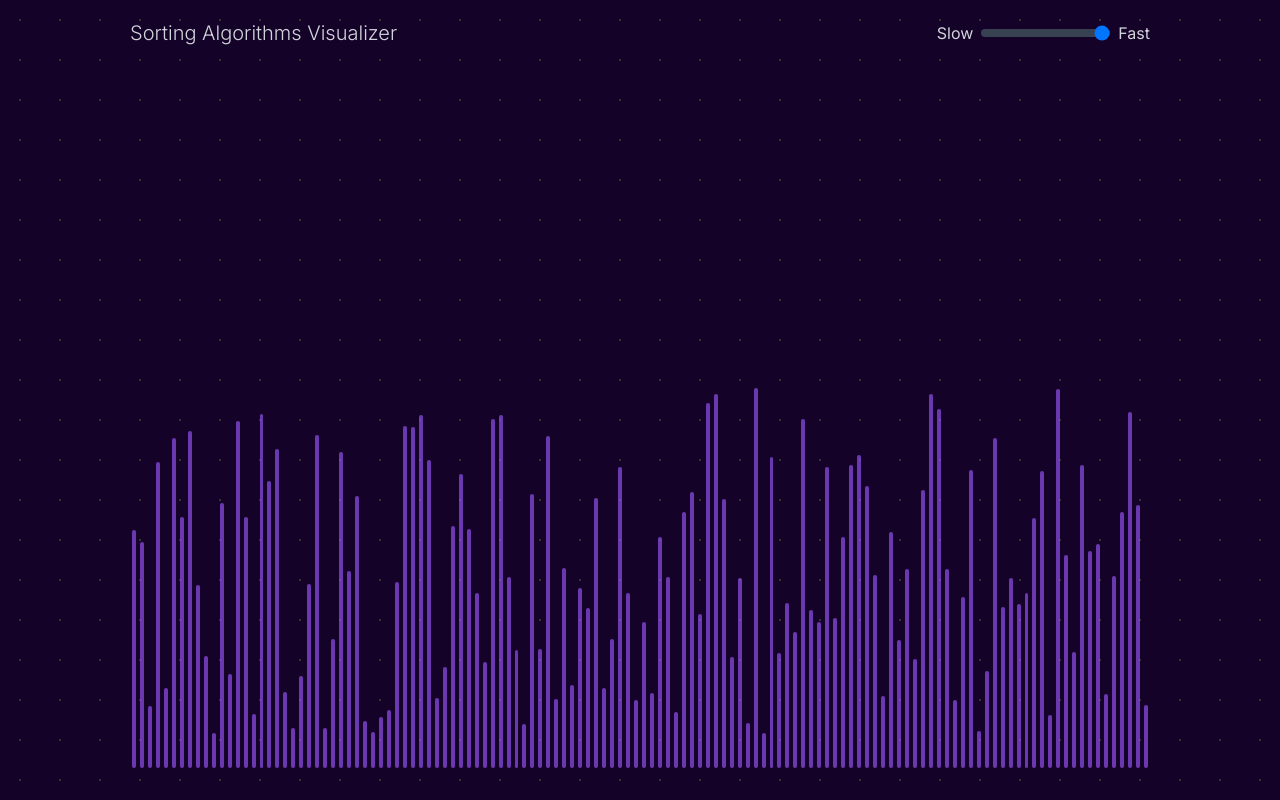
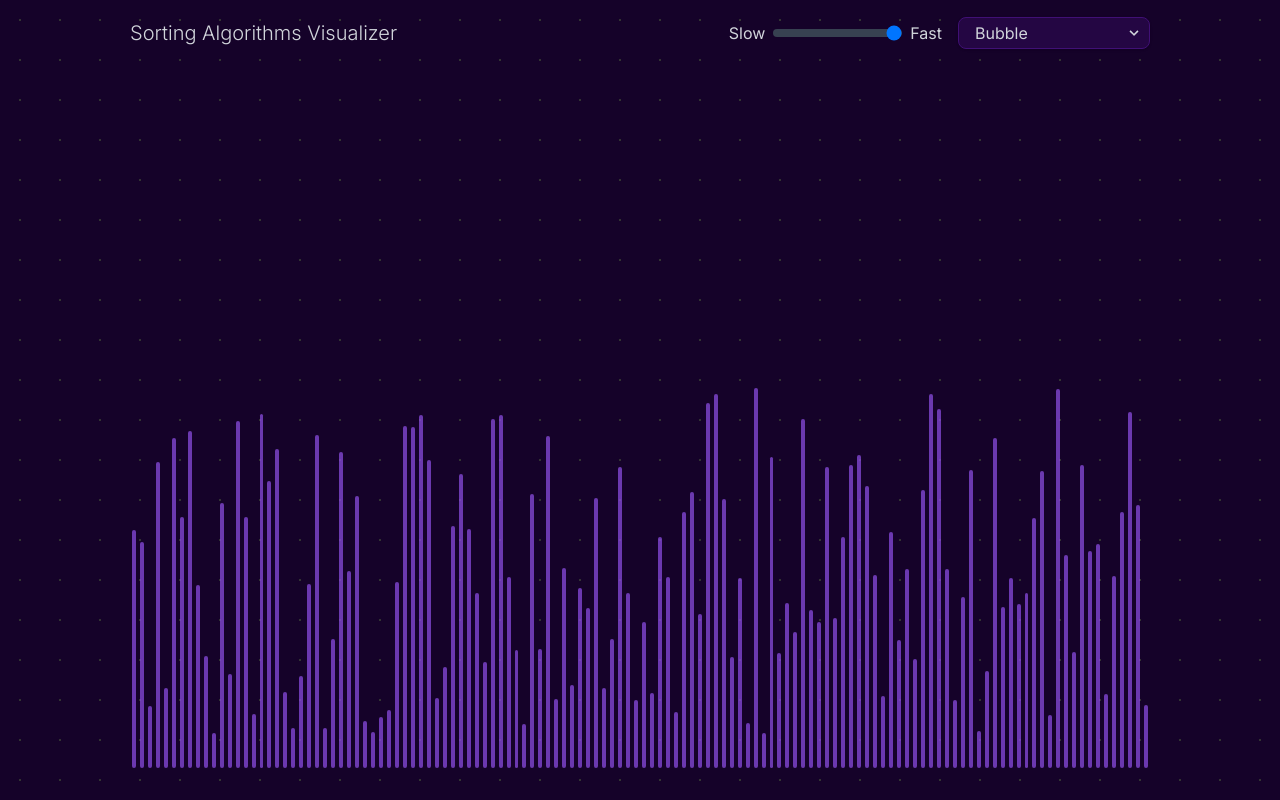
Before and after one commit to shivendra8004/Sorting-Algorithms-Visualizer, a Next.js app: page / in a window 1280 px wide. Built offline with nearby package versions, Linux system fonts and the light colour scheme.

Commit message:
Feat: Select algorithm control completed

```diff
--- a/src/app/page.tsx
+++ b/src/app/page.tsx
@@ -2,12 +2,19 @@
 import React, { useEffect } from "react";
 import { useSortingAlgorithmContext } from "@/context/Visualizer";
 import Slider from "@/components/Input/Slider";
+import Select from "@/components/Input/Select";
+import { algorithmOptions } from "@/lib/utils";
+import { SortingAlgorithmType } from "@/lib/types";
 
 const Home = () => {
-    const { arrayToSort, isSorting, animationSpeed, setAnimationSpeed } = useSortingAlgorithmContext();
+    const { arrayToSort, isSorting, animationSpeed, setAnimationSpeed, selectedAlgorithm, setSelectedAlgorithm } = useSortingAlgorithmContext();
+    const handleSelectChange = (e: React.ChangeEvent<HTMLSelectElement>) => {
+        setSelectedAlgorithm(e.target.value as SortingAlgorithmType);
+    };
+
     useEffect(() => {
-        console.log("animationSpeed", animationSpeed);
-    }, [animationSpeed]);
+        console.log("selectedAlgorithm", selectedAlgorithm);
+    }, [selectedAlgorithm]);
     return (
         <main className="absolute top-0 h-screen w-screen z-[-2] bg-[#000000] bg-[radial-gradient(#ffffff33_1px,#150229_1px)] bg-[size:40px_40px]">
             <div className="flex h-full justify-center">
@@ -16,6 +23,7 @@
                         <h1 className="text-gray-300 text-xl font-light hidden md:flex">Sorting Algorithms Visualizer</h1>
                         <div className="flex items-center justify-center gap-4">
                             <Slider isDisabled={isSorting} value={animationSpeed} handleChange={(e) => setAnimationSpeed(Number(e.target.value))} />
+                            <Select options={algorithmOptions} defaultValue={selectedAlgorithm} onChange={handleSelectChange} isDisabled={isSorting} />
                         </div>
                     </div>
                     <div className="relative h-[calc(100vh-66px)] w-full">
--- /dev/null
+++ b/src/components/Input/Select.tsx
@@ -0,0 +1,38 @@
+import { SelectOptionType } from "@/lib/types";
+import React from "react";
+
+const Select = ({
+    options,
+    defaultValue,
+    onChange,
+    isDisabled,
+}: {
+    options: SelectOptionType[];
+    defaultValue: string;
+    onChange: (e: React.ChangeEvent<HTMLSelectElement>) => void;
+    isDisabled?: boolean;
+}) => {
+    return (
+        <div className="inline-block relative w-48">
+            <select
+                defaultValue={defaultValue}
+                onChange={onChange}
+                disabled={isDisabled}
+                className="block appearance-none h-8 w-full bg-system-purple10 border-system-purple20 border px-4 py-1 pr-8 rounded-lg shadow leading-tight focus:outline-none focus:shadow-outline text-gray-300"
+            >
+                {options.map((option, index) => (
+                    <option key={index} value={option.value}>
+                        {option.label}
+                    </option>
+                ))}
+            </select>
+            <div className="pointer-events-none absolute inset-y-0 right-0 flex items-center px-2">
+                <svg className="fill-gray-300 h-4 w-4" xmlns="http://www.w3.org/2000/svg" viewBox="0 0 20 20">
+                    <path d="M9.293 12.95l.707.707L15.657 8l-1.414-1.414L10 10.828 5.757 6.586 4.343 8z" />
+                </svg>
+            </div>
+        </div>
+    );
+};
+
+export default Select;
--- a/src/context/Visualizer.tsx
+++ b/src/context/Visualizer.tsx
@@ -6,7 +6,7 @@
 interface SortingAlgorithmContextType {
     arrayToSort: number[];
     setArrayToSort: (arr: number[]) => void;
-    selectAlgorithm: SortingAlgorithmType;
+    selectedAlgorithm: SortingAlgorithmType;
     setSelectedAlgorithm: (algorithm: SortingAlgorithmType) => void;
     isSorting: boolean;
     setIsSorting: (isSorting: boolean) => void;
@@ -22,7 +22,7 @@
 
 export const SortingAlgorithmProvider = ({ children }: { children: React.ReactNode }) => {
     const [arrayToSort, setArrayToSort] = useState<number[]>([]);
-    const [selectAlgorithm, setSelectedAlgorithm] = useState<SortingAlgorithmType>("bubble");
+    const [selectedAlgorithm, setSelectedAlgorithm] = useState<SortingAlgorithmType>("bubble");
     const [isSorting, setIsSorting] = useState<boolean>(false);
     const [animationSpeed, setAnimationSpeed] = useState<number>(MAX_ANIMATION_SPEED);
     const [isAnimationComplete, setIsAnimationComplete] = useState<boolean>(false);
@@ -54,7 +54,7 @@
     const value = {
         arrayToSort,
         setArrayToSort,
-        selectAlgorithm,
+        selectedAlgorithm,
         setSelectedAlgorithm,
         isSorting,
         setIsSorting,
--- a/src/lib/types.ts
+++ b/src/lib/types.ts
@@ -1 +1,5 @@
 export type SortingAlgorithmType = "bubble" | "insertion" | "selection" | "merge" | "quick";
+export type SelectOptionType = {
+    value: string;
+    label: string;
+};
--- a/src/lib/utils.ts
+++ b/src/lib/utils.ts
@@ -3,3 +3,10 @@
 export function generateRandomNumberFromInterval(min: number, max: number): number {
     return Math.floor(Math.random() * (max - min + 1) + min);
 }
+export const algorithmOptions = [
+    { label: "Bubble", value: "bubble" },
+    { label: "Quick", value: "quick" },
+    { label: "Merge", value: "merge" },
+    { label: "Insertion", value: "insertion" },
+    { label: "Selection", value: "selection" },
+];
```
